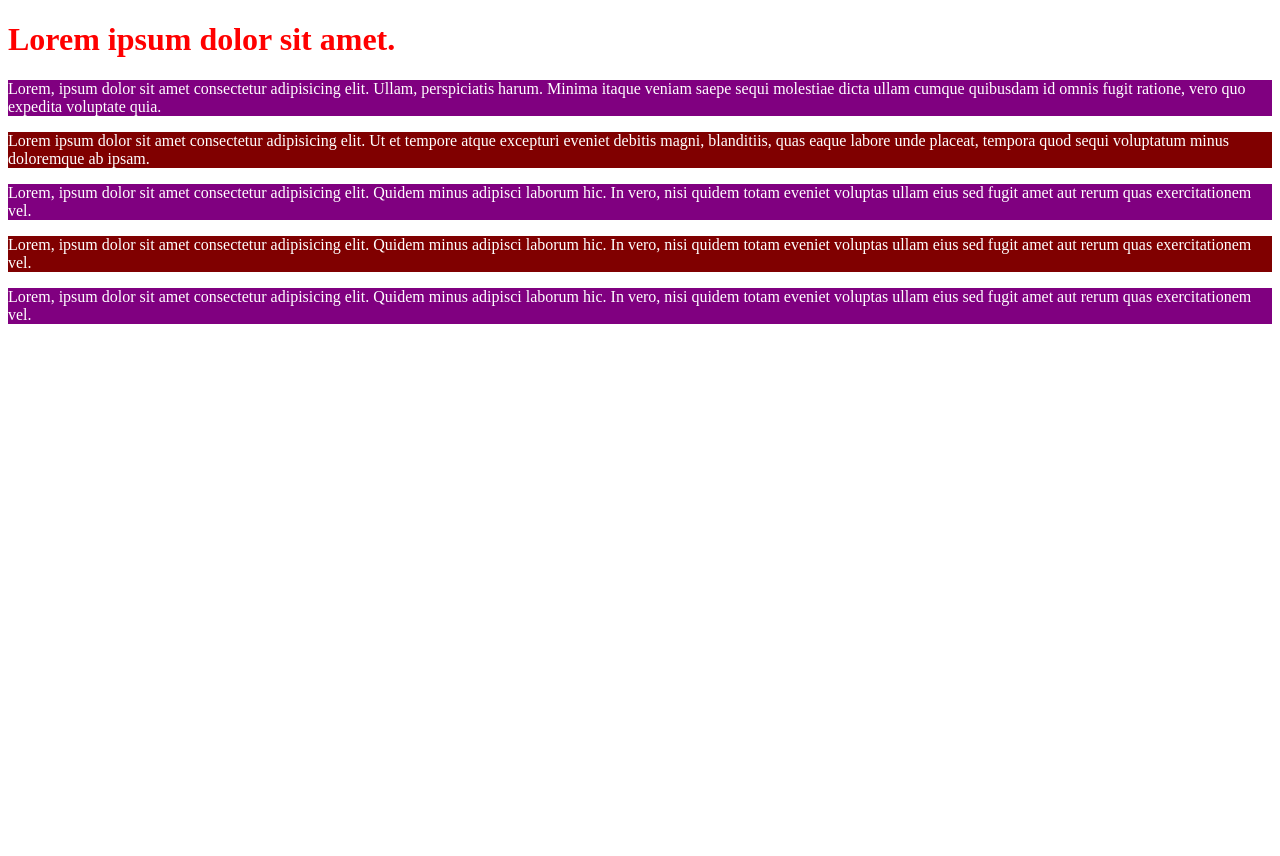
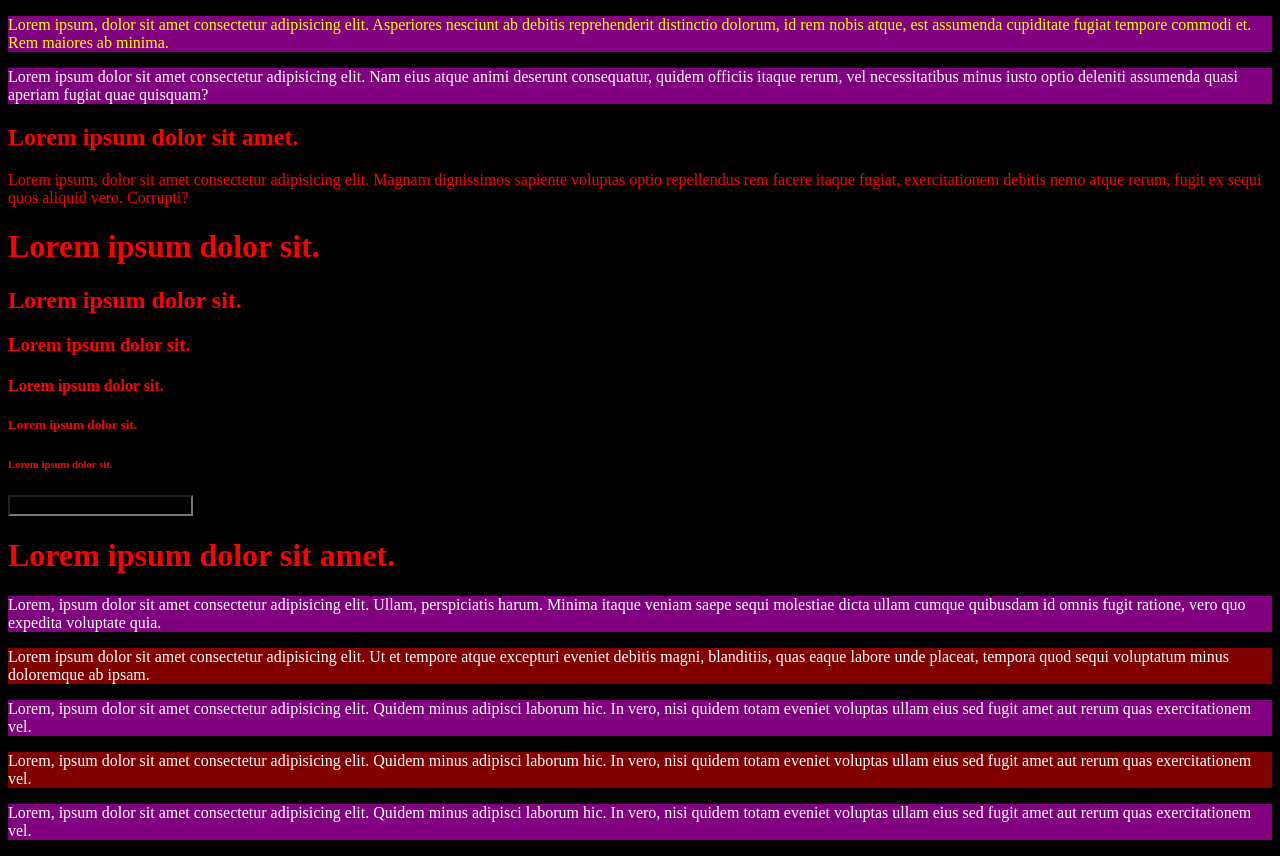
Before and after one commit to ganeshdutt100/weekend_3pm, a plain HTML site: page CSS/code6.html in a window 1280 px wide. Before the commit the page ends 800 px from the top, so only its background shows below. Drawn offline with Linux system fonts and the light colour scheme.

Commit message:
CSS Selectors

```diff
--- a/CSS/code6.html
+++ b/CSS/code6.html
@@ -5,7 +5,11 @@
     <meta name="viewport" content="width=device-width, initial-scale=1.0">
     <title>Document</title>
     <style>
-         h1{
+        *{
+            background-color: black;
+            color: white;
+        }
+         #heading{
     color: red;
         }
 
@@ -19,11 +23,44 @@
  color: #ffffff;
         }
 
+       input[type="text"]{
+    color: yellow;
+    background-color: black;
+       }
+h1,h2,h3,h4,h5,h6, .demo{
+    color: red;
+}
 
+
+
+div .para1{
+    color: yellow;
+}
     </style>
 </head>
 <body>
-    <h1>Lorem ipsum dolor sit amet.</h1>
+
+    <div>
+        <p class="para1">Lorem ipsum, dolor sit amet consectetur adipisicing elit. Asperiores nesciunt ab debitis reprehenderit distinctio dolorum, id rem nobis atque, est assumenda cupiditate fugiat tempore commodi et. Rem maiores ab minima.</p>
+    </div>
+
+    <p class="para1">Lorem ipsum dolor sit amet consectetur adipisicing elit. Nam eius atque animi deserunt consequatur, quidem officiis itaque rerum, vel necessitatibus minus iusto optio deleniti assumenda quasi aperiam fugiat quae quisquam?</p>
+
+
+    <h2>Lorem ipsum dolor sit amet.</h2>
+
+<p class="demo">Lorem ipsum, dolor sit amet consectetur adipisicing elit. Magnam dignissimos sapiente voluptas optio repellendus rem facere itaque fugiat, exercitationem debitis nemo atque rerum, fugit ex sequi quos aliquid vero. Corrupti?</p>
+
+   <h1>Lorem ipsum dolor sit.</h1>
+   <h2>Lorem ipsum dolor sit.</h2>
+   <h3>Lorem ipsum dolor sit.</h3>
+   <h4>Lorem ipsum dolor sit.</h4>
+   <h5>Lorem ipsum dolor sit.</h5>
+   <h6>Lorem ipsum dolor sit.</h6>
+
+ <input type="text">
+
+    <h1 id="heading">Lorem ipsum dolor sit amet.</h1>
     <p class="para1" >Lorem, ipsum dolor sit amet consectetur adipisicing elit. Ullam, perspiciatis harum. Minima itaque veniam saepe sequi molestiae dicta ullam cumque quibusdam id omnis fugit ratione, vero quo expedita voluptate quia.</p>
 
     <p class="para2">Lorem ipsum dolor sit amet consectetur adipisicing elit. Ut et tempore atque excepturi eveniet debitis magni, blanditiis, quas eaque labore unde placeat, tempora quod sequi voluptatum minus doloremque ab ipsam.</p>
```
